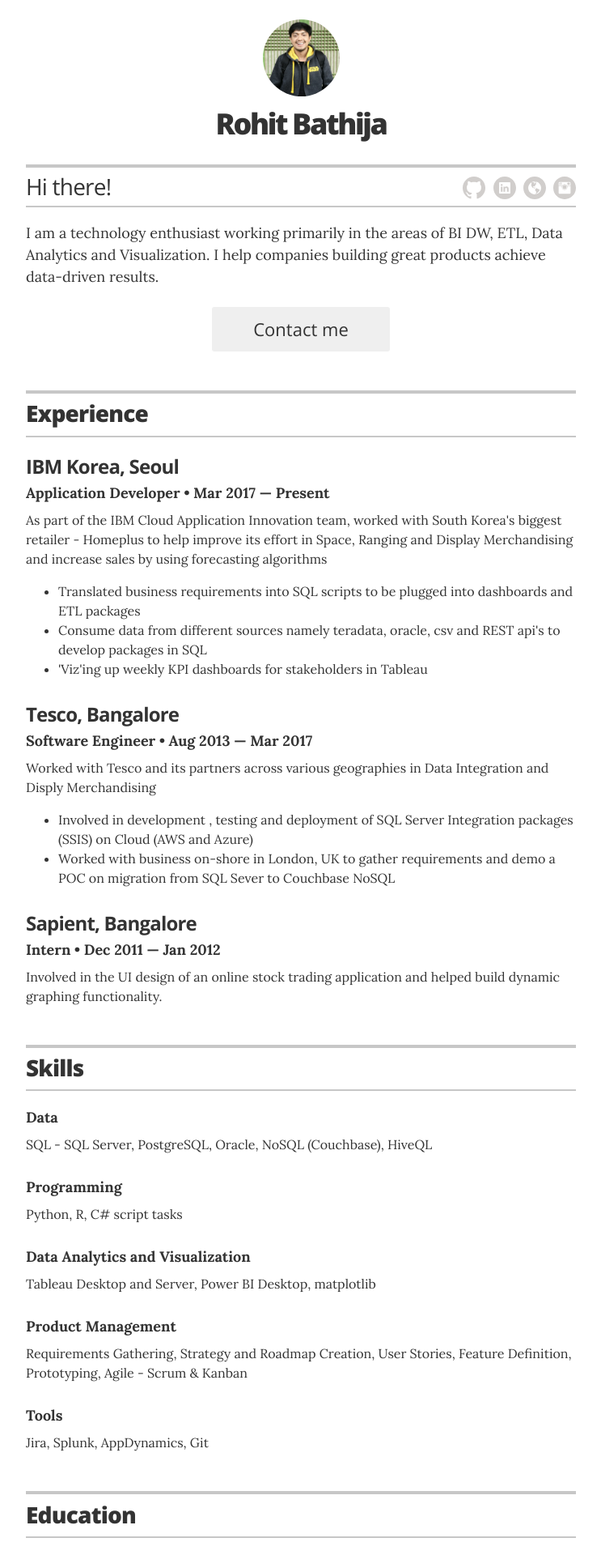
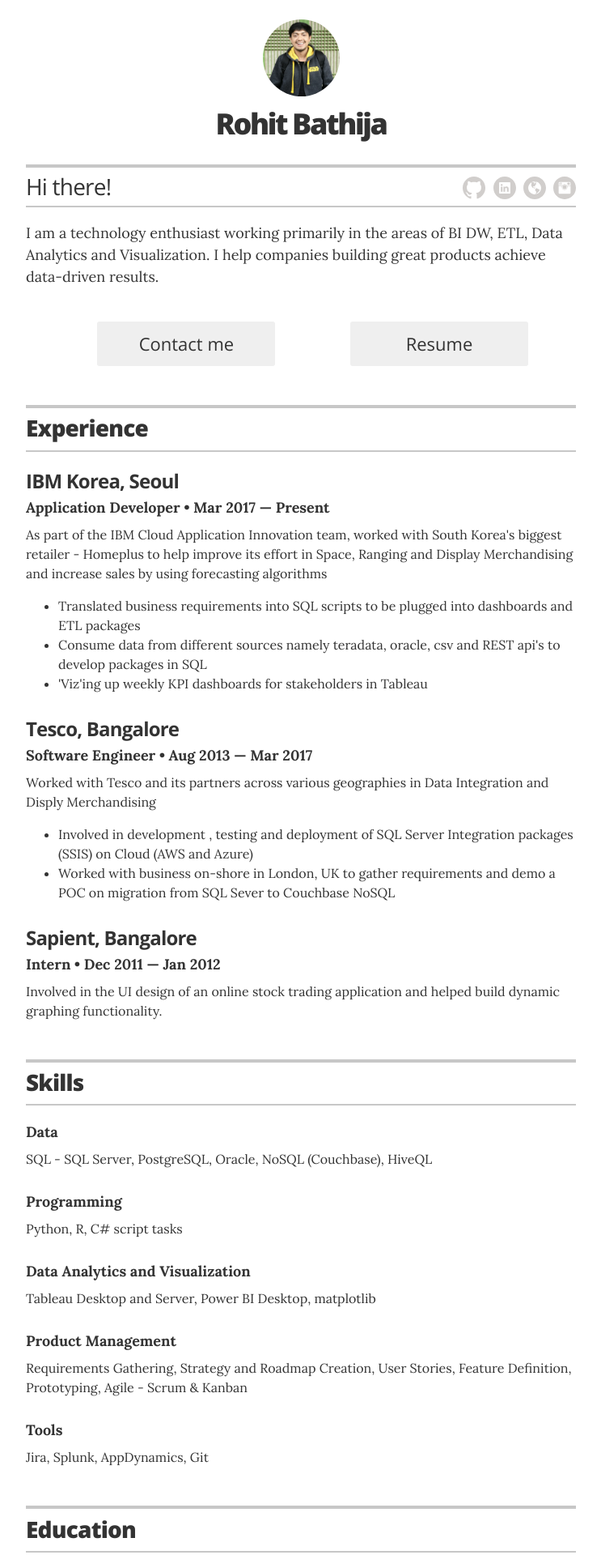
Before and after one commit to robathija/rohit-resume, a Jekyll site: the page built from index.html, in a window 1280 px wide. Shown: the top 1920 px of the page at 81% size, without its empty margins (268-1011 px from the left). Built offline with Jekyll 4.4.1, drawn with Linux system fonts in a browser that asks for light colours.

Commit message:
Trying again

```diff
--- a/_layouts/resume.html
+++ b/_layouts/resume.html
@@ -38,7 +38,8 @@
         </div>
 
         {% if site.resume_looking_for_work == 'yes' %}
-        <a href="mailto:{{ site.resume_contact_email }}" class="contact-button no-print" itemprop="email">Contact me</a>
+        <div class = "ranjini"><a href="mailto:{{ site.resume_contact_email }}" class="contact-button no-print" itemprop="email">Contact me</a></div>
+		<div class = "ranjini"><a href="http://google.com" class="contact-button no-print" itemprop="email">Resume</a></div>
         {% elsif site.resume_looking_for_work == 'no' %}
         <a class="contact-button not-looking no-print">I'm not looking for work right now.</a>
         {% else %}
--- a/_sass/_resume.scss
+++ b/_sass/_resume.scss
@@ -132,7 +132,8 @@
 //ranj
 .ranjini {
 display: inline-block !important;
-margin-left: 80px;
+text-align: center;
+margin-left: 13%;
 }
 
 // resume content styles
```
